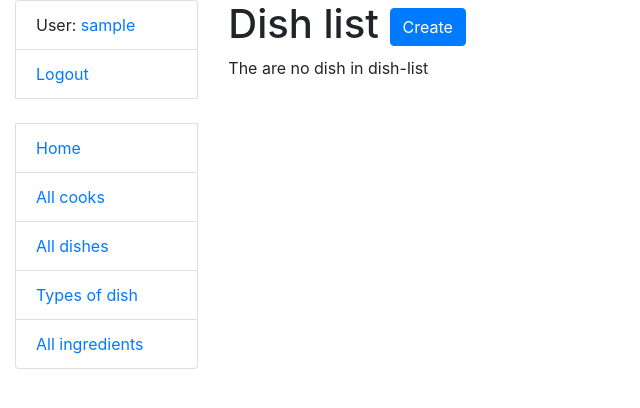
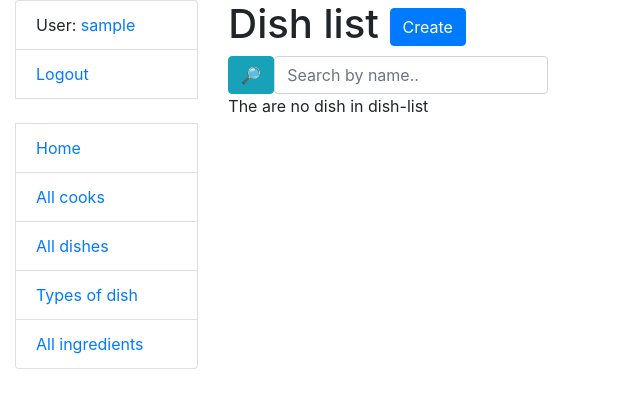
Before and after one commit to KolyaZakharov/Restaurant-Kitchen-Service, a Django app: page /dishes/ in a window 1280 px wide. Shown: the top 408 px of the page, without its empty margins (0-640 px from the left). Run offline with Django 4.2, Linux system fonts and the light colour scheme; the visitor is signed in with stand-in values (Sample User, id 1); data that the repository does not hold is empty; some libraries are stand-ins or nearby versions.

Commit message:
implemented search for dish page, added DishSearchForm, overloaded gt_context_data and get_queryset methods for DishListViev

```diff
--- a/restaurant_kitchen/forms.py
+++ b/restaurant_kitchen/forms.py
@@ -16,6 +16,15 @@ class DishForm(forms.ModelForm):
         fields = "__all__"
 
 
+class DishSearchForm(forms.Form):
+    name = forms.CharField(
+        max_length=255,
+        required=False,
+        label="",
+        widget=forms.TextInput(attrs={"placeholder": "Search by name.." })
+    )
+
+
 class CookForm(UserCreationForm):
     class Meta(UserCreationForm.Meta):
         model = Cook
--- a/restaurant_kitchen/views.py
+++ b/restaurant_kitchen/views.py
@@ -4,7 +4,7 @@ from django.shortcuts import render
 from django.urls import reverse_lazy
 from django.views import generic
 
-from restaurant_kitchen.forms import DishForm, CookForm
+from restaurant_kitchen.forms import DishForm, CookForm, DishSearchForm
 
 from restaurant_kitchen.models import (
     Dish,
@@ -37,6 +37,24 @@ def index(request):
 class DishListView(LoginRequiredMixin, generic.ListView):
     model = Dish
     queryset = Dish.objects.all().select_related("dish_type")
+    paginate_by = 15
+
+    def get_context_data(self, *, object_list=None, **kwargs):
+        context = super(DishListView, self).get_context_data(**kwargs)
+
+        context["search_form"] = DishSearchForm()
+
+        return context
+
+    def get_queryset(self):
+        form = DishSearchForm(self.request.GET)
+
+        if form.is_valid():
+            return self.queryset.filter(
+                name__icontains=form.cleaned_data["name"]
+            )
+        return self.queryset
+
 
 
 class DishDitailView(LoginRequiredMixin, generic.DetailView):
@@ -70,6 +88,7 @@ class DishTypeListView(LoginRequiredMixin, generic.ListView):
     model = DishType
     template_name = "restaurant_kitchen/dish_type_list.html"
     context_object_name = "dish_type_list"
+    paginate_by = 15
 
 
 class DishTypeDetailView(LoginRequiredMixin, generic.DetailView):
@@ -125,6 +144,7 @@ class IngredientDeleteView(generic.DeleteView):
 
 class CookListView(LoginRequiredMixin, generic.ListView):
     model = Cook
+    paginate_by = 15
 
 
 class CookDetailView(LoginRequiredMixin, generic.DetailView):
--- a/templates/restaurant_kitchen/dish_list.html
+++ b/templates/restaurant_kitchen/dish_list.html
@@ -1,4 +1,5 @@
 {% extends "base.html" %}
+{% load crispy_forms_filters %}
 
 {% block content %}
   <h1>
@@ -7,6 +8,10 @@
       Create
     </a>
   </h1>
+  <form action="" method="get" class="form-inline">
+      <input  class="btn btn-info"type="submit" value="🔎">
+      {{ search_form|crispy }}
+  </form>
   {% if dish_list %}
   <ul>
     {% for dish in dish_list %}
```
